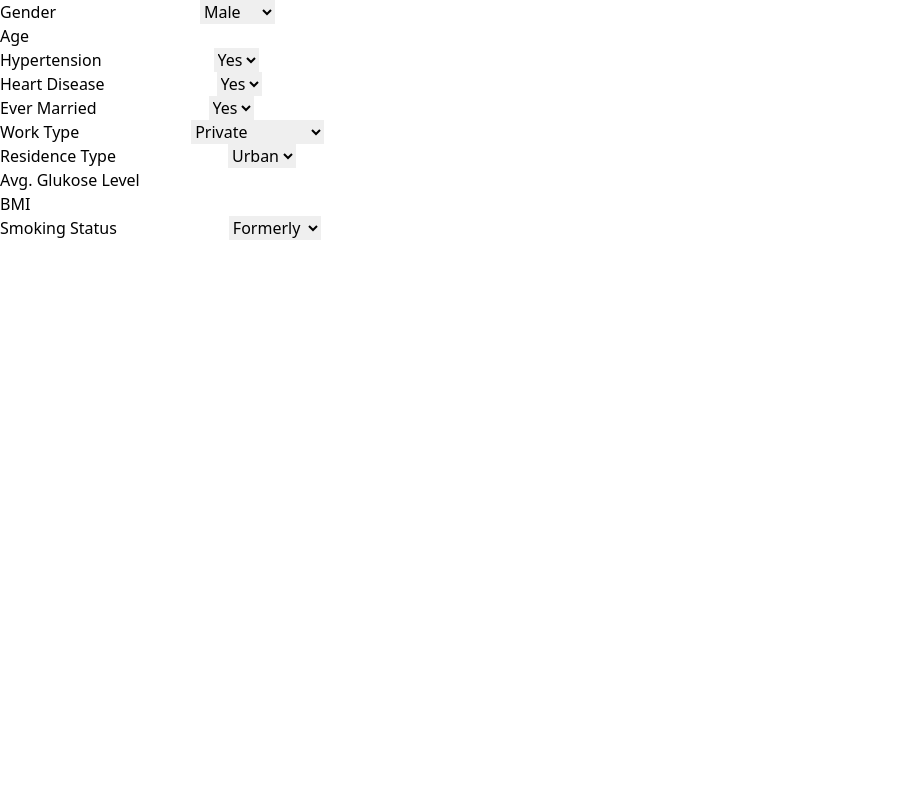
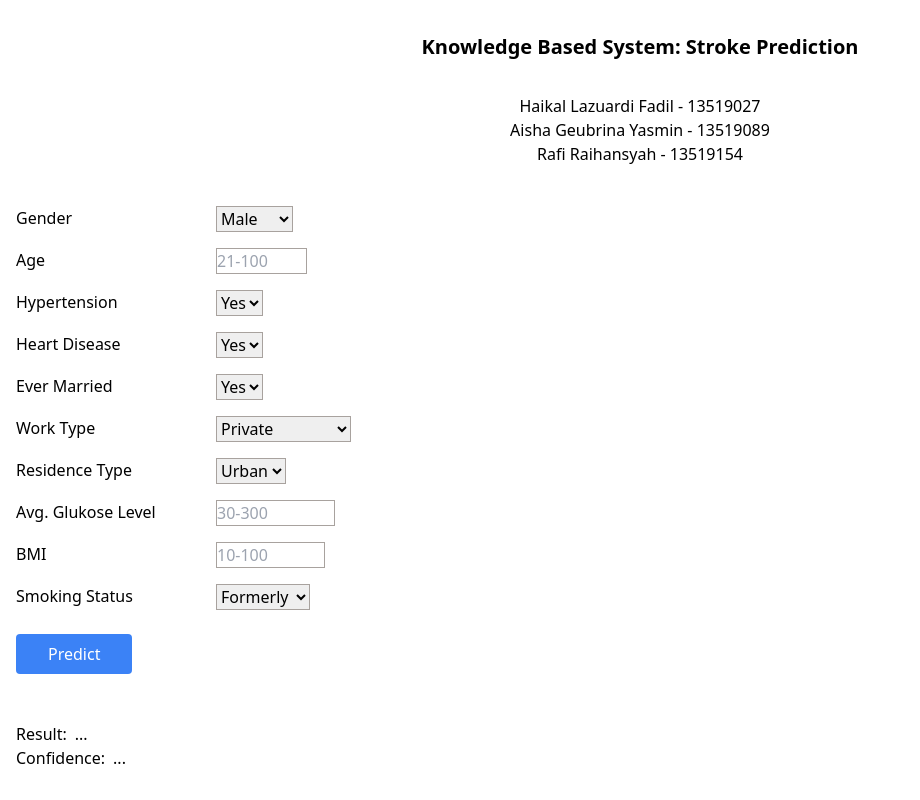
Before and after one commit to syarifahaisha/KBS-Stroke-Prediction, a Flask app: page / in a window 1280 px wide. Shown: the whole page, without its empty margins (0-920 px from the left). Run offline with Flask 2, Linux system fonts and the light colour scheme; some libraries are stand-ins or nearby versions.

Commit message:
almost final html

```diff
--- a/kbs-env/templates/index.css
+++ /dev/null
@@ -1,3 +0,0 @@
-.input_field {
-  display: flex;
-}
--- a/kbs-env/templates/index.html
+++ b/kbs-env/templates/index.html
@@ -4,52 +4,87 @@
     <meta charset="UTF-8" />
     <meta http-equiv="X-UA-Compatible" content="IE=edge" />
     <meta name="viewport" content="width=device-width, initial-scale=1.0" />
-    <link rel="stylesheet" href="index.css" />
     <script src="https://cdn.tailwindcss.com"></script>
     <title>KBS - Stroke</title>
   </head>
   <body>
-    <form action="">
-      <div class="flex">
+    <h1 class="text-center font-bold py-8 text-[20px]">
+      Knowledge Based System: Stroke Prediction
+    </h1>
+    <ul class="text-center pb-10">
+      <li>Haikal Lazuardi Fadil - 13519027</li>
+      <li>Aisha Geubrina Yasmin - 13519089</li>
+      <li>Rafi Raihansyah - 13519154</li>
+    </ul>
+    <form action="" class="ml-4">
+      <div class="flex mb-4">
         <div class="w-40">Gender</div>
-        <select name="gender" id="gender" class="ml-10">
+        <select
+          name="gender"
+          id="gender"
+          class="ml-10 border-solid border-[1px] border-stone-400"
+        >
           <option value="Male">Male</option>
           <option value="Female">Female</option>
         </select>
       </div>
 
-      <div class="flex">
+      <div class="flex mb-4">
         <div class="w-40">Age</div>
-        <input type="number" name="age" id="age" class="ml-10" />
+        <input
+          type="number"
+          name="age"
+          id="age"
+          class="ml-10 border-solid border-[1px] border-stone-400"
+          placeholder="21-100"
+          min="21"
+          max="100"
+        />
       </div>
 
-      <div class="flex">
-        <p>Hypertension</p>
-        <select name="hypertension" id="hypertension" class="ml-28">
+      <div class="flex mb-4">
+        <div class="w-40">Hypertension</div>
+        <select
+          name="hypertension"
+          id="hypertension"
+          class="ml-10 border-solid border-[1px] border-stone-400"
+        >
           <option value="1">Yes</option>
           <option value="0">No</option>
         </select>
       </div>
 
-      <div class="input_field">
-        <p>Heart Disease</p>
-        <select name="heart_disease" id="heart_disease" class="ml-28">
+      <div class="flex mb-4">
+        <div class="w-40">Heart Disease</div>
+        <select
+          name="heart_disease"
+          id="heart_disease"
+          class="ml-10 border-solid border-[1px] border-stone-400"
+        >
           <option value="1">Yes</option>
           <option value="0">No</option>
         </select>
       </div>
 
-      <div class="input_field">
-        <p>Ever Married</p>
-        <select name="heart_disease" id="heart_disease" class="ml-28">
+      <div class="flex mb-4">
+        <div class="w-40">Ever Married</div>
+        <select
+          name="heart_disease"
+          id="heart_disease"
+          class="ml-10 border-solid border-[1px] border-stone-400"
+        >
           <option value="Yes">Yes</option>
           <option value="No">No</option>
         </select>
       </div>
 
-      <div class="input_field">
-        <p>Work Type</p>
-        <select name="work_type" id="work_type" class="ml-28">
+      <div class="flex mb-4">
+        <div class="w-40">Work Type</div>
+        <select
+          name="work_type"
+          id="work_type"
+          class="ml-10 border-solid border-[1px] border-stone-400"
+        >
           <option value="Private">Private</option>
           <option value="Self-employed">Self Employed</option>
           <option value="Govt_job">Goverment Job</option>
@@ -58,39 +93,76 @@
         </select>
       </div>
 
-      <div class="input_field">
-        <p>Residence Type</p>
-        <select name="residence_type" id="residence_type" class="ml-28">
+      <div class="flex mb-4">
+        <div class="w-40">Residence Type</div>
+        <select
+          name="residence_type"
+          id="residence_type"
+          class="ml-10 border-solid border-[1px] border-stone-400"
+        >
           <option value="Urban">Urban</option>
           <option value="Rural">Rural</option>
         </select>
       </div>
 
-      <div class="input_field">
-        <p>Avg. Glukose Level</p>
+      <div class="flex mb-4">
+        <div class="w-40">Avg. Glukose Level</div>
         <input
           type="number"
           name="avg_glukose_level"
           id="avg_glukose_level"
           step="0.01"
-          class="ml-28"
+          class="ml-10 border-solid border-[1px] border-stone-400"
+          placeholder="30-300"
+          min="30"
+          max="300"
         />
       </div>
 
-      <div class="input_field">
-        <p>BMI</p>
-        <input type="number" name="bmi" id="bmi" step="0.1" class="ml-28" />
+      <div class="flex mb-4">
+        <div class="w-40">BMI</div>
+        <input
+          type="number"
+          name="bmi"
+          id="bmi"
+          step="0.1"
+          class="ml-10 border-solid border-[1px] border-stone-400"
+          placeholder="10-100"
+          min="10"
+          max="100"
+        />
       </div>
 
-      <div class="input_field">
-        <p>Smoking Status</p>
-        <select name="smoking_status" id="smoking_status" class="ml-28">
+      <div class="flex mb-4">
+        <div class="w-40">Smoking Status</div>
+        <select
+          name="smoking_status"
+          id="smoking_status"
+          class="ml-10 border-solid border-[1px] border-stone-400"
+        >
           <option value="formerly smoked">Formerly</option>
           <option value="never smoked">Never</option>
           <option value="smokes">Smokes</option>
           <option value="Unknown">Unknown</option>
         </select>
       </div>
+
+      <button
+        type="submit"
+        class="border-solid bg-blue-500 px-8 py-2 my-2 text-white rounded"
+      >
+        Predict
+      </button>
+
+      <div class="flex mt-10">
+        <div>Result:</div>
+        <div class="ml-2">...</div>
+      </div>
+
+      <div class="flex">
+        <div>Confidence:</div>
+        <div class="ml-2">...</div>
+      </div>
     </form>
   </body>
 </html>
```
